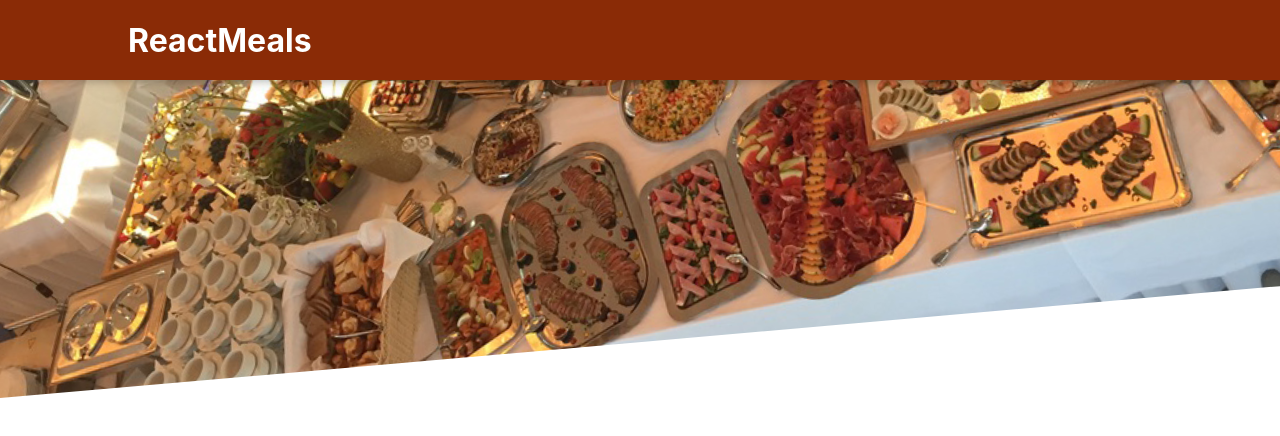
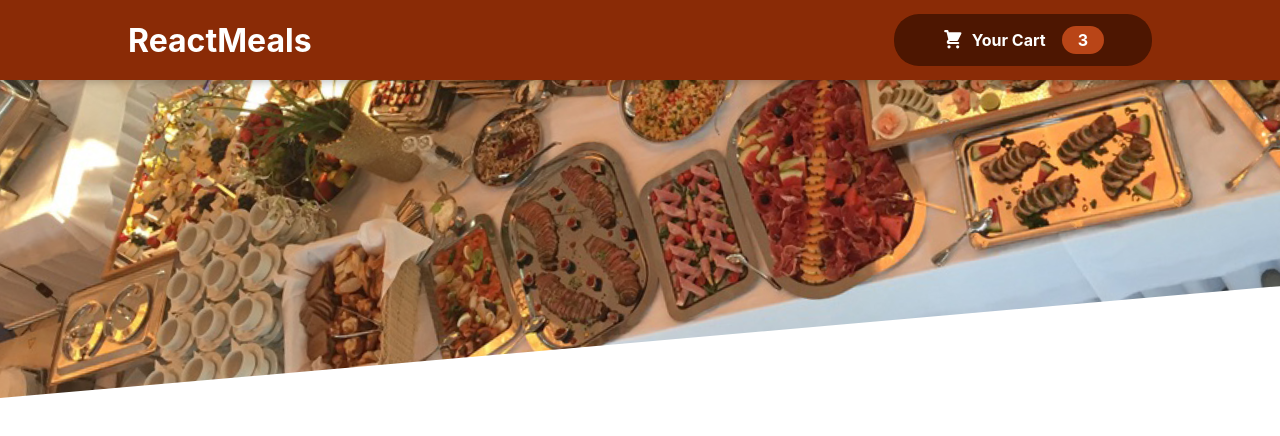
Before and after one commit to masoudChakeri/learning-react-2, a React (Create React App) app: page / in a window 1280 px wide. Shown: the top 436 px of the page. Built offline with nearby package versions, Linux system fonts and the light colour scheme.

Commit message:
add HeaderCartButton

```diff
--- a/src/UI/Header.js
+++ b/src/UI/Header.js
@@ -2,14 +2,14 @@
 import {Fragment} from "react";
 
 import meals from "../Assets/meals.jpg"
+import HeaderCartButton from "./HeaderCartButton";
 
 const Header = () => {
     return (
         <Fragment>
             <header className={classes.header}>
                 <h1>ReactMeals</h1>
-                <button type="submit">Cart</button>
-                {/*<button type="submit">asdasd</button>*/}
+                <HeaderCartButton/>
             </header>
 
             <div className={classes['main-image']}>
--- a/src/UI/Header.module.css
+++ b/src/UI/Header.module.css
@@ -2,7 +2,7 @@
     position: fixed;
     top: 0;
     left: 0;
-    width: 100%;
+    width: 80%;
     height: 5rem;
     background-color: #8a2b06;
     color: white;
--- /dev/null
+++ b/src/UI/HeaderCartButton.js
@@ -0,0 +1,18 @@
+import classes from "./HeaderCartButton.module.css";
+
+const HeaderCartButton = () => {
+    return (
+        <button className={classes.button}>
+            <span className={classes.icon}>
+                <svg xmlns='http://www.w3.org/2000/svg' viewBox='0 0 20 20' fill='currentColor'>
+                    <path
+                        d='M3 1a1 1 0 000 2h1.22l.305 1.222a.997.997 0 00.01.042l1.358 5.43-.893.892C3.74 11.846 4.632 14 6.414 14H15a1 1 0 000-2H6.414l1-1H14a1 1 0 00.894-.553l3-6A1 1 0 0017 3H6.28l-.31-1.243A1 1 0 005 1H3zM16 16.5a1.5 1.5 0 11-3 0 1.5 1.5 0 013 0zM6.5 18a1.5 1.5 0 100-3 1.5 1.5 0 000 3z'/>
+                </svg>
+            </span>
+            <span>Your Cart</span>
+            <span className={classes.badge}>3</span>
+        </button>
+    )
+}
+
+export default HeaderCartButton
--- /dev/null
+++ b/src/UI/HeaderCartButton.module.css
@@ -0,0 +1,59 @@
+.button {
+    cursor: pointer;
+    font: inherit;
+    border: none;
+    background-color: #4d1601;
+    color: white;
+    padding: 0.75rem 3rem;
+    display: flex;
+    justify-content: space-around;
+    align-items: center;
+    border-radius: 25px;
+    font-weight: bold;
+}
+
+.button:hover,
+.button:active {
+    background-color: #2c0d00;
+}
+
+.icon {
+    width: 1.35rem;
+    height: 1.35rem;
+    margin-right: 0.5rem;
+}
+
+.badge {
+    background-color: #b94517;
+    padding: 0.25rem 1rem;
+    border-radius: 25px;
+    margin-left: 1rem;
+    font-weight: bold;
+}
+
+.button:hover .badge,
+.button:active .badge {
+    background-color: #92320c;
+}
+
+.bump {
+    animation: bump 300ms ease-out;
+}
+
+@keyframes bump {
+    0% {
+        transform: scale(1);
+    }
+    10% {
+        transform: scale(0.9);
+    }
+    30% {
+        transform: scale(1.1);
+    }
+    50% {
+        transform: scale(1.15);
+    }
+    100% {
+        transform: scale(1);
+    }
+}
```
